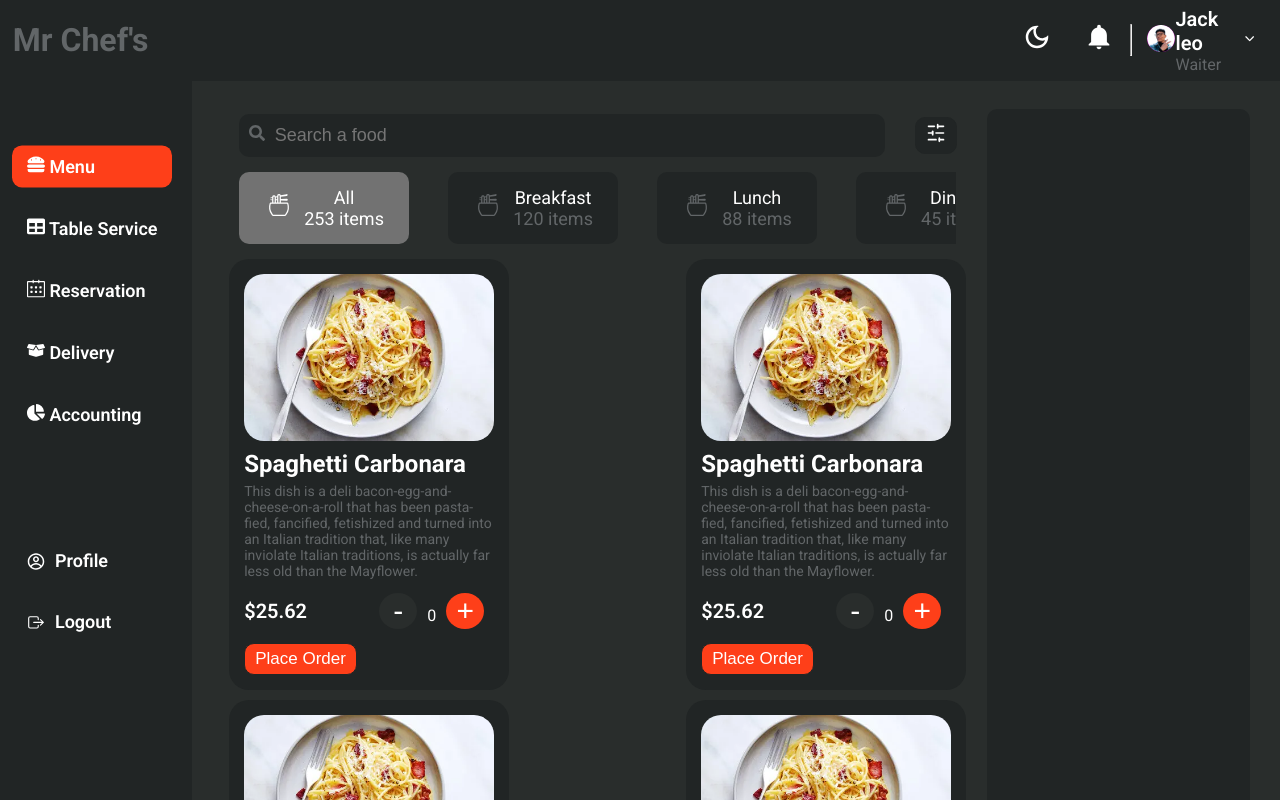
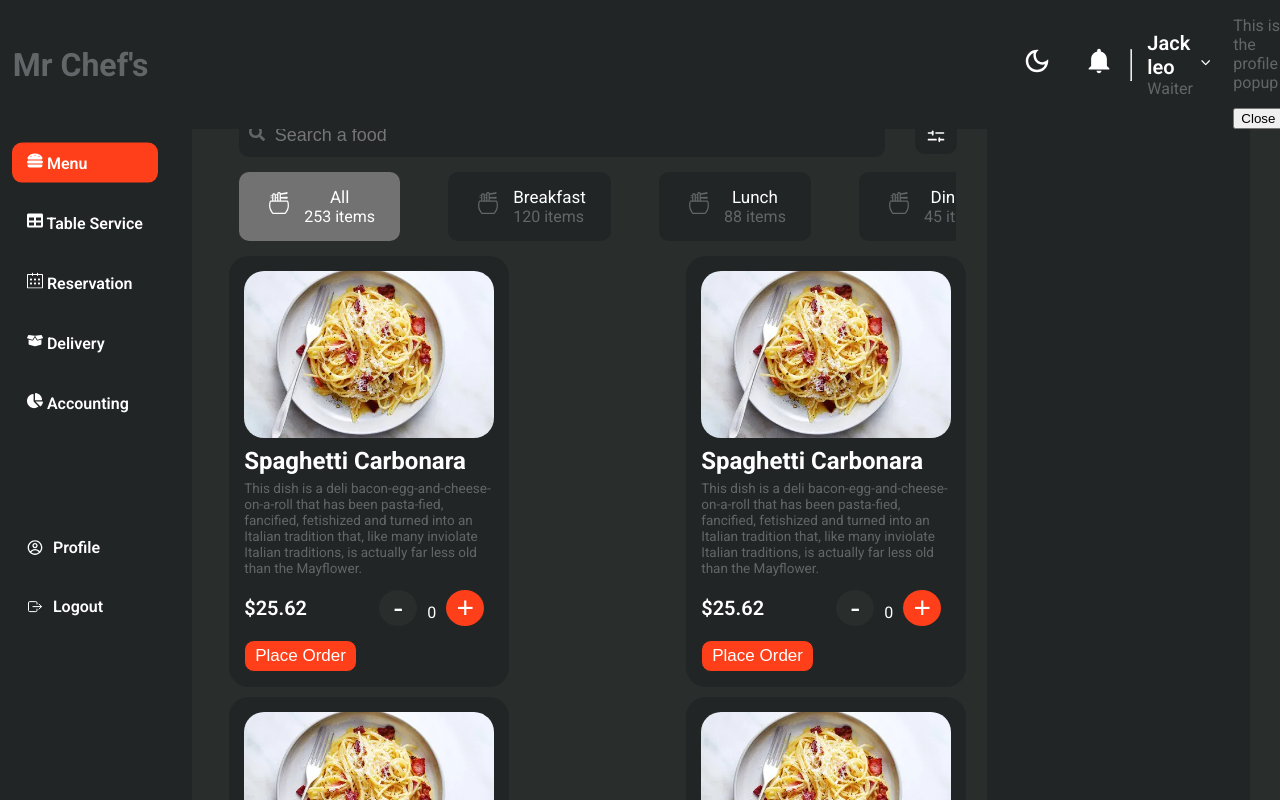
Before and after one commit to SrijeshBista/software, a React (Vite) app: page / in a window 1280 px wide. Both pictures are taken after a click on the button 1249 px from the left and 40 px from the top of the page. Shown: the top 800 px of the page. Built offline with nearby package versions, Linux system fonts and the light colour scheme; a web font is replaced by a local one.

Commit message:
srijesh bista

```diff
--- a/src/component/navbars/NavBar.jsx
+++ b/src/component/navbars/NavBar.jsx
@@ -1,4 +1,4 @@
-import React from "react";
+import React, { useState } from "react";
 import { FaBars } from "react-icons/fa";
 import { MdOutlineDarkMode } from "react-icons/md";
 import { IoMdNotifications } from "react-icons/io";
@@ -6,6 +6,16 @@ import profile from "../../assets/Profilepicture.png";
 import { IoIosArrowDown } from "react-icons/io";
 
 const NavBar = () => {
+  const [popup, showepopup] = useState(false);
+  // function to open the profile
+
+  const openpopup = () => {
+    showepopup(true);
+  };
+  const closepopup = () => {
+    showepopup(false);
+  };
+
   return (
     <>
       <header>
@@ -29,16 +39,28 @@ const NavBar = () => {
                 </button>
               </div>
               <hr />
-              <div className="profile">
+              <div className="profile" onClick={openpopup}>
                 <div className="pic">
-                    <img src={profile} alt="" />
+                  <img src={profile} alt="" />
                 </div>
                 <div className="name">
-                    <p className="main-name">Jack leo</p>
-                    <p>Waiter</p>
+                  <p className="main-name">Jack leo</p>
+                  <p>Waiter</p>
                 </div>
-               <button> <IoIosArrowDown/></button>
+                <button>
+                  {" "}
+                  <IoIosArrowDown />
+                </button>
               </div>
+
+              {popup && (
+                <div className="popup">
+                  <div className="popup-content">
+                    <p>This is the profile popup</p>
+                    <button onClick={closepopup}>Close</button>
+                  </div>
+                </div>
+              )}
             </div>
           </div>
         </div>
--- a/src/scss/Menu.scss
+++ b/src/scss/Menu.scss
@@ -91,11 +91,11 @@
               p {
                 margin: 0;
                 text-align: center;
-                font-size: 18px;
+                font-size: 17px;
                 color: #fff;
               }
               span {
-                font-size: 18px;
+                font-size: 16px;
               }
             }
           }
@@ -161,7 +161,7 @@
           padding-top: 5px;
           padding: 0;
           margin: 0;
-          font-size:14px ;
+          font-size:13.5px ;
         }
       }
     }
--- a/src/scss/navbars/navbar.scss
+++ b/src/scss/navbars/navbar.scss
@@ -57,6 +57,7 @@ header{
                 align-items: center;
                 width: 50%;
                 padding: 5px;
+                cursor: pointer;
                 .pic{
                     width: 30%;
                     img{
--- a/src/scss/navbars/sidenav.scss
+++ b/src/scss/navbars/sidenav.scss
@@ -19,7 +19,7 @@
       padding: 10px;
 
       li {
-        font-size: 18px;
+        font-size: 16px;
         font-weight: 600;
         list-style: none;
         cursor: pointer;
```
